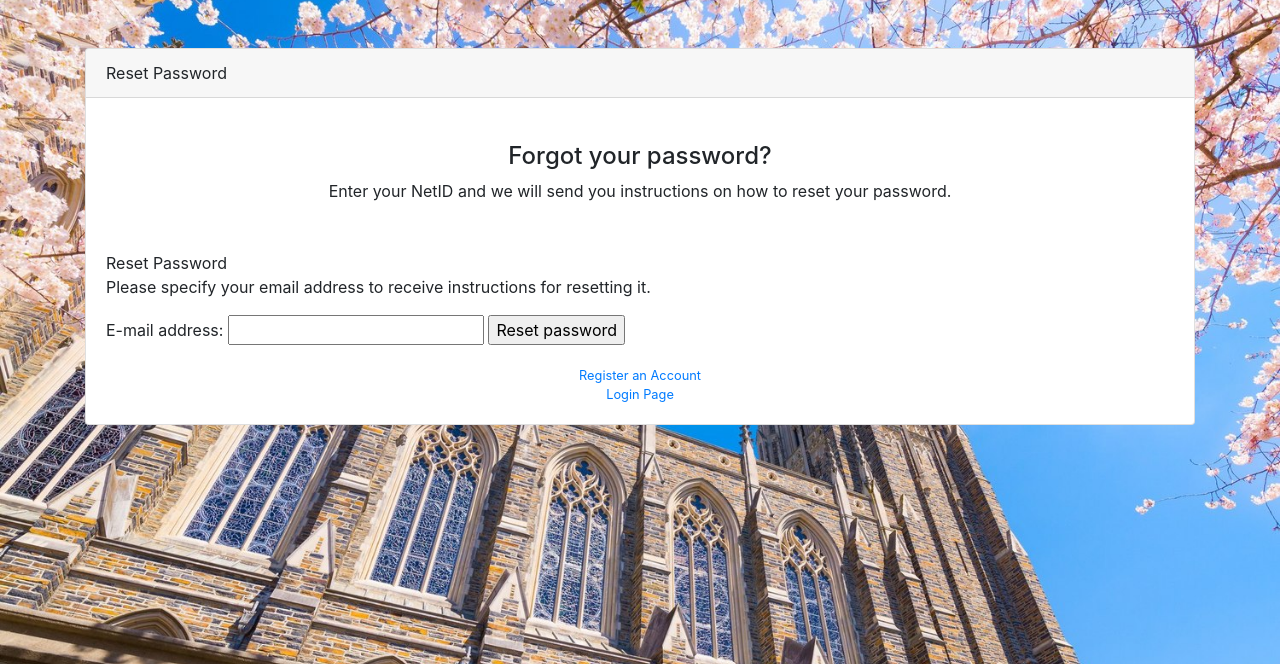
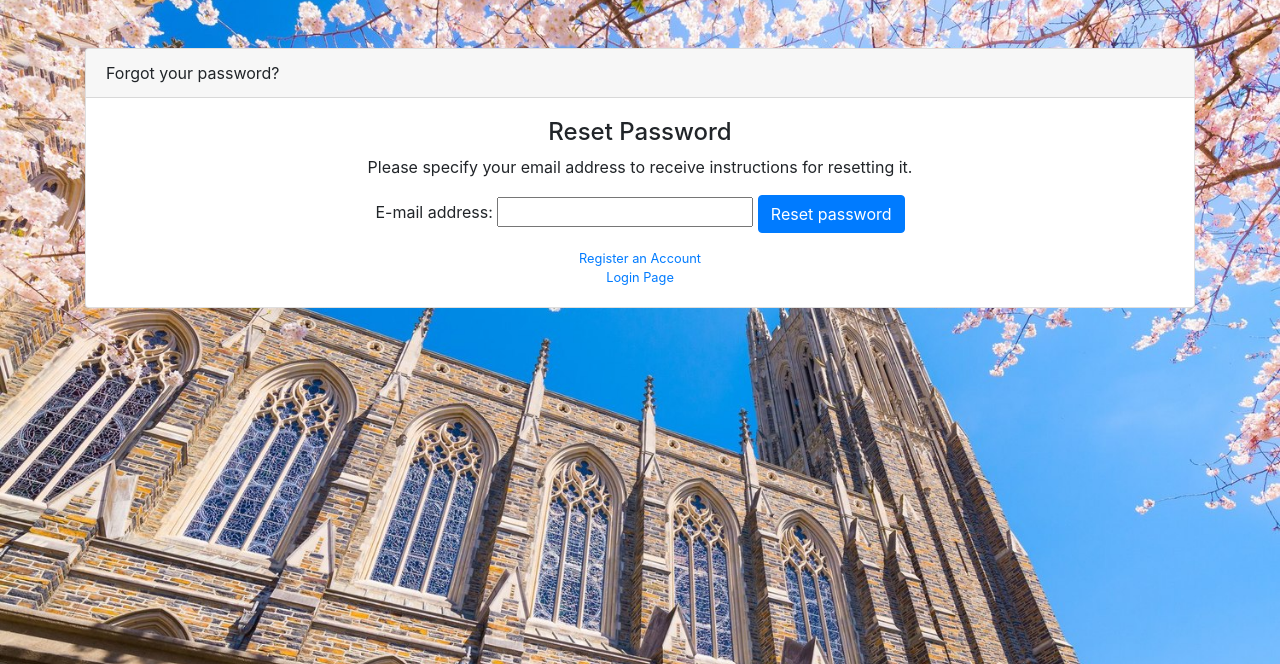
Before and after one commit to amd112/dukeConversations, a Django app: page /password_reset/ in a window 1280 px wide. Shown: the top 664 px of the page. Run offline with Django 3.2, Linux system fonts and the light colour scheme; some libraries are stand-ins or nearby versions.

Commit message:
#22  better formatting of password_reset page

```diff
--- a/site/convos/app/templates/registration/password_reset_form.html
+++ b/site/convos/app/templates/registration/password_reset_form.html
@@ -21,28 +21,25 @@
 <body class="bg-dark">
   <div class="container">
     <div class="card card-login mx-auto mt-5">
-      <div class="card-header">Reset Password</div>
+      <div class="card-header">Forgot your password?</div>
       <div class="card-body">
-        <div class="text-center mt-4 mb-5">
-          <h4>Forgot your password?</h4>
-          <p>Enter your NetID and we will send you instructions on how to reset your password.</p>
-        </div>
 
 
 
 
 
-{% block title %}Reset Password{% endblock %}
+
+{% block title %}<h4 class="text-center"> Reset Password </h4>{% endblock %}
 
 {% block content %}
-<p>Please specify your email address to receive instructions for resetting it.</p>
+<p class='text-center'>Please specify your email address to receive instructions for resetting it.</p>
 
-<form action="" method="post">
+<form  class="text-center" action="" method="post">
     <div style="display:none">
         <input type="hidden" value="{{ csrf_token }}" name="csrfmiddlewaretoken">
     </div>
      {{ form.email.errors }}
-    <p><label for="id_email">E-mail address:</label> {{ form.email }} <input type="submit" value="Reset password" /></p>
+    <p><label class="text-center" for="id_email">E-mail address:</label> {{ form.email }} <input class="btn btn-primary" type="submit" value="Reset password" /></p>
 </form>
 {% endblock %}
 
```
Also changed, not shown: site/convos/db.sqlite3.
